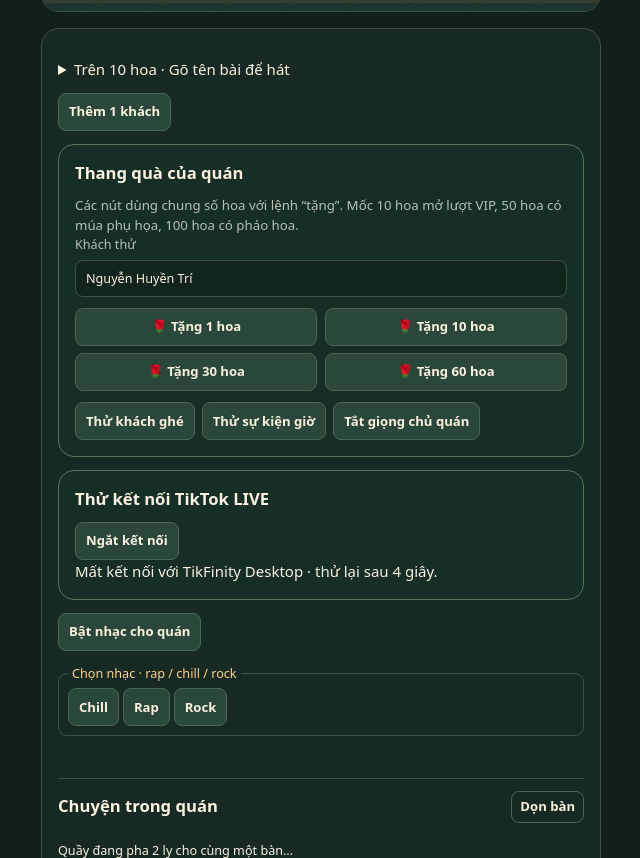
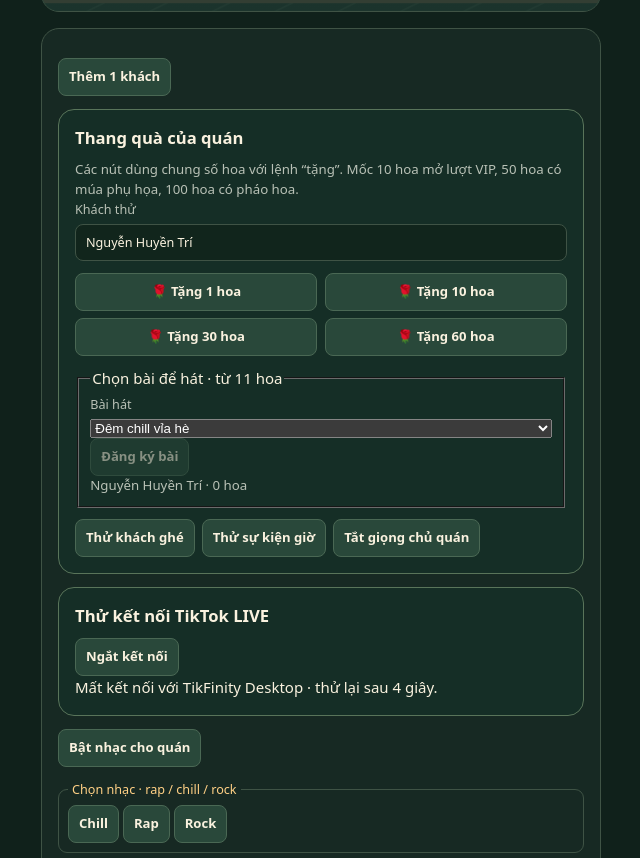
Before and after one commit to NguyenHuyenTri/quan-nuoc-via-he, a plain HTML site: page index.html in a window 1280 px wide. Shown: the part 1384-2242 px from the top of the page, without its empty margins (319-959 px from the left). Drawn offline with Linux system fonts and the light colour scheme.

Commit message:
Add visible song registration and change controls to both test panels

```diff
--- a/index.html
+++ b/index.html
@@ -178,6 +178,7 @@
 <button type="button" id="preview-viewer">Thử khách ghé LIVE</button>
 <label for="comment">Bình luận</label>
 <div class="sendline"><input id="comment" maxlength="80" placeholder="Ví dụ: vào bàn" required autocomplete="off"><button type="submit" class="primary">Gửi</button></div>
+<fieldset class="named-song-picker" data-name-field="guest"><legend>Chọn bài để hát · từ 11 hoa</legend><label>Bài hát<select class="song-title"></select></label><button type="button" class="choose-song">Đăng ký bài</button><p class="song-status hint" role="status"></p></fieldset>
 <div class="counter-hint">
   <p><strong>Nhân viên nhắc khéo</strong><span id="counter-comment-tip">vào bàn</span></p>
 </div>
@@ -193,6 +194,7 @@
 <p class="hint">Các nút dùng chung số hoa với lệnh “tặng”. Mốc 10 hoa mở lượt VIP, 50 hoa có múa phụ họa, 100 hoa có pháo hoa.</p>
 <label>Khách thử <input id="gift-name" value="Nguyễn Huyền Trí" maxlength="80"></label>
 <div class="gift-list"><button data-level="small">🌹 Tặng 1 hoa</button><button data-level="medium">🌹 Tặng 10 hoa</button><button data-level="large">🌹 Tặng 30 hoa</button><button data-level="solo">🌹 Tặng 60 hoa</button></div>
+<fieldset class="named-song-picker" data-name-field="gift-name"><legend>Chọn bài để hát · từ 11 hoa</legend><label>Bài hát<select class="song-title"></select></label><button type="button" class="choose-song">Đăng ký bài</button><p class="song-status hint" role="status"></p></fieldset>
 <div class="grid-buttons"><button id="test-visit">Thử khách ghé</button><button id="test-hour">Thử sự kiện giờ</button><button id="voice-toggle" aria-pressed="true">Tắt giọng chủ quán</button></div></section>
 <section class="gift-menu"><h2>Thử kết nối TikTok LIVE</h2><button type="button" id="live-connect">Kết nối TikFinity</button><p id="live-status" role="status">Mở TikFinity Desktop và kết nối phòng LIVE trên cùng máy.</p></section>
 <div id="essential-controls" class="grid-buttons"></div>
@@ -1636,13 +1638,30 @@ const missingSummary=document.createElement('summary');
 const missingList=document.createElement('ul');
 missingPanel.append(missingSummary,missingList);
 get('events').after(missingPanel);
-const songGuide=document.createElement('details');
-const songSummary=document.createElement('summary');
-songSummary.textContent='Trên 10 hoa · Gõ tên bài để hát';
-const songTitles=document.createElement('p');
-songTitles.textContent=[...namedSongs.values()].map(song=>song.track.title).join(' · ');
-songGuide.append(songSummary,songTitles);
-get('comment-form').after(songGuide);
+const songPickers=document.querySelectorAll('.named-song-picker');
+function refreshSongPickers(){
+  for(const panel of songPickers){
+    const name=get(panel.dataset.nameField).value.trim(),id=key(name);
+    const waiting=stageQueue.find(item=>item.id===id)?.song;
+    const singing=onStage(id),flowers=songFlowers.get(id)||0n;
+    const button=panel.querySelector('button');
+    button.textContent=waiting?'Đổi bài':'Đăng ký bài';
+    button.disabled=!name||singing||flowers<=10n;
+    panel.querySelector('.song-status').textContent=singing?'Đã lên sân khấu · Đã khóa chọn bài':
+      waiting?'Đang chờ · '+waiting.track.title:name+' · '+flowers+' hoa';
+  }
+}
+for(const panel of songPickers){
+  const field=get(panel.dataset.nameField),select=panel.querySelector('select');
+  for(const {track} of namedSongs.values())select.add(new Option(track.title,track.title));
+  field.addEventListener('input',refreshSongPickers);
+  panel.querySelector('button').onclick=()=>{
+    primeAudio();
+    const guest=field.id==='guest';
+    requestNamedSong(field.value.trim(),select.value,guest?avatarUrl(get('guest-avatar').value):'',guest?get('guest-gender').value:'');
+    refreshSongPickers();
+  };
+}
 let missingSongs=new Map();
 try{missingSongs=new Map(JSON.parse(localStorage.getItem(missingKey)||'[]'));}catch{}
 function drawMissing(){
@@ -1696,12 +1715,13 @@ function stageWaitHint(show,item,now=performance.now()){
   return seconds>0?label+' ~'+seconds+' giây':label;
 }
 function updateShowQueue(){
+  refreshSongPickers();
   const ready=[...(activeShow?.members.values()??[])].filter(member=>member.ready);
   fitBoardText(get('stage-names'),ready.map(member=>shortGuestName(member.person.name)+(member.tier==='vip'?' ♛':'')).join(' · '),480);
   get('stage-queue-led').setAttribute('visibility',stageQueue.length?'visible':'hidden');
   for(let i=0;i<3;i++){
     const item=stageQueue[i],genre=item?.previewTrack??'rock';
-    const label=item?(i+1)+'. '+shortGuestName(item.name)+(item.tier==='vip'?' ♛':'')+' · '+genre.toUpperCase()+' · '+(activeShow?.genre===genre?activeShow.track:nextStageTrack(genre)).title+' · '+(item.tier==='vip'?'1 phút':'30 giây'):'';
+    const label=item?(i+1)+'. '+shortGuestName(item.name)+(item.tier==='vip'?' ♛':'')+' · '+genre.toUpperCase()+' · '+(item.song?.track??(activeShow?.genre===genre?activeShow.track:nextStageTrack(genre))).title+' · '+(item.tier==='vip'?'1 phút':'30 giây'):'';
     fitBoardText(get('queue-led-'+i),label,333);
   }
   const extra=stageQueue.length>3?' · +'+(stageQueue.length-3)+' lượt':'';
@@ -2360,6 +2380,7 @@ function receiveGift({name,avatarUrl:photo,gender,eventId,vipLevel,count=1,unitC
   const id=key(name);
   if(tier==='vip'&&!stageTest){
     songFlowers.set(id,(songFlowers.get(id)||0n)+BigInt(unitCoins)*BigInt(count));
+    refreshSongPickers();
   }
   const pendingSong=stageQueue.find(item=>item.id===id&&item.song);
   if(pendingSong&&tier==='vip'&&!stageTest){
@@ -2613,6 +2634,7 @@ function submit(name,value,avatar,gender,live=false){
     showTestFlowers(name,flowers);
     const id=key(name);
     songFlowers.set(id,(songFlowers.get(id)||0n)+flowers);
+    refreshSongPickers();
     const queued=stageQueue.find(item=>item.id===id);
     if(queued?.song){queued.flowers=songFlowers.get(id);queued.backupFlowers=queued.flowers;}
     if(!onStage(id)){
```
